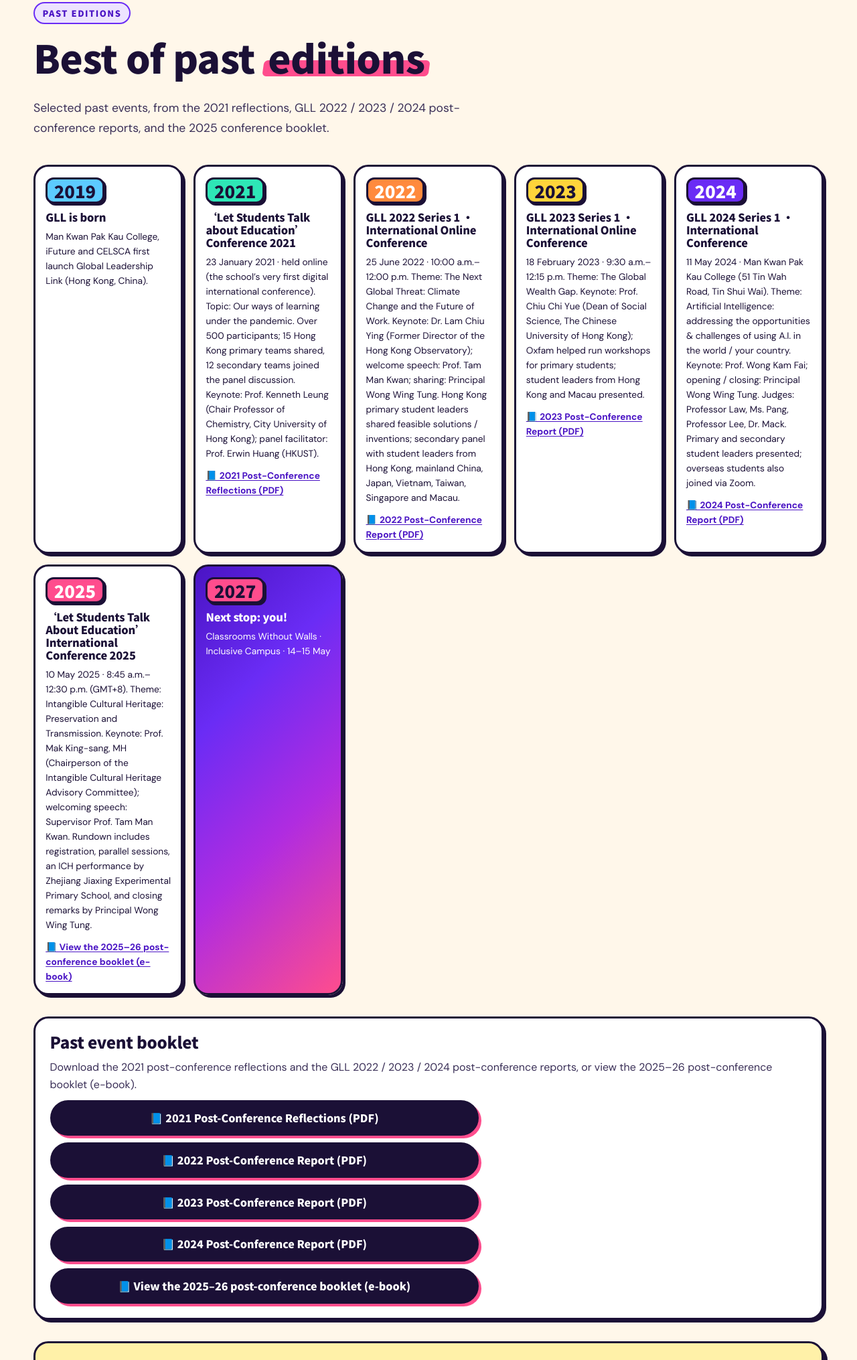
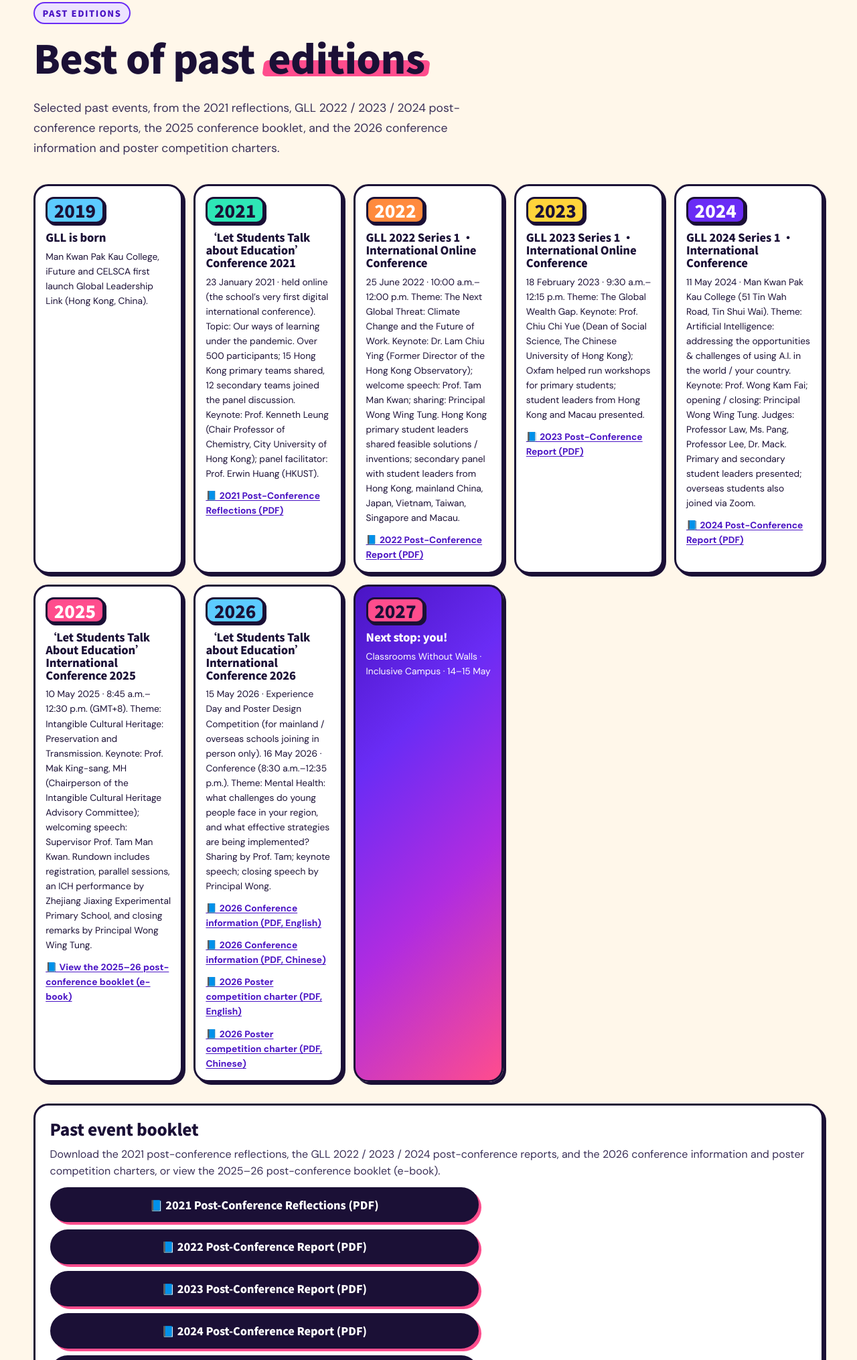
Before and after one commit to MKPC-LSATE/MKPC-LSATE.github.io, a plain HTML site: page index.html in a window 1280 px wide. Shown: the part 9969-12000 px from the top of the page at 67% size. Drawn offline with Linux system fonts and the light colour scheme; a web font is replaced by a local one.

Commit message:
Add the 2026 conference information packs and poster charters.
Link the four pre-event PDFs from a new 2026 timeline card and the booklet box.

Co-authored-by: keithleung73 <keithleung73@users.noreply.github.com>

```diff
--- a/css/style.css
+++ b/css/style.css
@@ -724,7 +724,7 @@ html[lang="en"] .hero-title { font-size: clamp(2.4rem, 11.5vw, 5.4rem); line-hei
 .past-line { list-style: none; margin: 0 0 2rem; padding: 0; display: grid; gap: 1rem; position: relative; }
 .pl-item { position: relative; background: var(--paper); border: var(--border); border-radius: var(--radius); box-shadow: var(--shadow-sm); padding: 1.2rem 1.2rem 1rem; }
 .pl-year { display: inline-block; font-family: var(--font-display); font-weight: 900; font-size: 1.6rem; line-height: 1; padding: .25rem .6rem; border: var(--border); border-radius: 12px; margin-bottom: .7rem; box-shadow: 3px 3px 0 var(--ink); }
-.pl-2019 .pl-year { background: var(--sky); } .pl-2021 .pl-year { background: var(--mint); } .pl-2022 .pl-year { background: var(--orange); color: #fff; } .pl-2023 .pl-year { background: var(--yellow); } .pl-2024 .pl-year { background: var(--violet); color: #fff; } .pl-2025 .pl-year { background: var(--pink); color: #fff; }
+.pl-2019 .pl-year { background: var(--sky); } .pl-2021 .pl-year { background: var(--mint); } .pl-2022 .pl-year { background: var(--orange); color: #fff; } .pl-2023 .pl-year { background: var(--yellow); } .pl-2024 .pl-year { background: var(--violet); color: #fff; } .pl-2025 .pl-year { background: var(--pink); color: #fff; } .pl-2026 .pl-year { background: var(--sky); }
 .pl-2027 { background: var(--grad-hero); color: #fff; border-color: var(--ink); }
 .pl-2027 .pl-year { background: var(--pink); color: var(--ink); }
 .pl-item h3 { font-size: 1.1rem; }
--- a/index.html
+++ b/index.html
@@ -10,7 +10,7 @@
   <link rel="preconnect" href="https://fonts.googleapis.com">
   <link rel="preconnect" href="https://fonts.gstatic.com" crossorigin>
   <link href="https://fonts.googleapis.com/css2?family=DM+Sans:opsz,wght@9..40,400;9..40,500;9..40,700&family=Noto+Sans+TC:wght@400;500;700;900&family=Unbounded:wght@600;800;900&display=swap" rel="stylesheet">
-  <link rel="stylesheet" href="css/style.css?v=20261118d">
+  <link rel="stylesheet" href="css/style.css?v=20261118e">
   <script>
     /* Apply saved language + enable JS-only styles before first paint (prevents flicker). */
     document.documentElement.classList.add('js');
@@ -433,7 +433,7 @@
         <header class="sec-head reveal">
           <p class="kicker" data-i18n="past.kicker">往屆回顧</p>
           <h2 id="past-title" data-i18n="past.title">往屆<span class="hl hl-pink">精華</span></h2>
-          <p class="sec-sub" data-i18n="past.sub">部分歷屆紀錄，資料來自 2021 反思集、GLL 2022／2023／2024 會後報告，以及 2025 年活動小冊子。</p>
+          <p class="sec-sub" data-i18n="past.sub">部分歷屆紀錄，資料來自 2021 反思集、GLL 2022／2023／2024 會後報告、2025 年活動小冊子，以及 2026 研討會資料及海報比賽章程。</p>
         </header>
 
         <ol class="past-line">
@@ -472,6 +472,15 @@
             <p data-i18n="past.y25d">2025年5月10日 · 上午 8:45 至 12:30（GMT+8）。主題：非物質文化遺產的保育與傳承（Intangible Cultural Heritage: Preservation and Transmission）。主題演講：Prof. Mak King-sang, MH（非物質文化遺產諮詢委員會主席）；歡迎辭：Supervisor Prof. Tam Man Kwan。流程包括登記、平行環節、浙江嘉興實驗小學非遺表演，以及 Principal Wong Wing Tung 閉幕致辭。</p>
             <p class="pl-link"><a href="https://mkpc-gll-lsate-2027-ebook.deed.page/" target="_blank" rel="noopener noreferrer" data-i18n="past.y25ebook">📘 瀏覽 2025–26 會後小冊子（電子書）</a></p>
           </li>
+          <li class="pl-item pl-2026 reveal">
+            <span class="pl-year">2026</span>
+            <h3 data-i18n="past.y26t">「讓學生談教育」國際研討會 2026</h3>
+            <p data-i18n="past.y26d">2026年5月15日體驗活動日暨海報設計比賽（只供內地／海外實體參與學校）；5月16日研討會（上午 8:30 至 12:35）。主題：精神健康——你所在地區的年輕人面對甚麼挑戰，以及有何有效對策？（Mental Health: what challenges do young people face in your region, and what effective strategies are being implemented?）。Prof. Tam 分享；主題演講；Principal Wong 閉幕致辭。</p>
+            <p class="pl-link"><a href="docs/GLL-2026-International-Conference-EN.pdf" target="_blank" rel="noopener" data-i18n="past.y26confEn">📘 2026 研討會資料（英文 PDF）</a></p>
+            <p class="pl-link"><a href="docs/GLL-2026-International-Conference-ZH.pdf" target="_blank" rel="noopener" data-i18n="past.y26confZh">📘 2026 研討會資料（中文 PDF）</a></p>
+            <p class="pl-link"><a href="docs/GLL-2026-Poster-Competition-Charter-EN.pdf" target="_blank" rel="noopener" data-i18n="past.y26charterEn">📘 2026 海報比賽章程（英文 PDF）</a></p>
+            <p class="pl-link"><a href="docs/GLL-2026-Poster-Competition-Charter-ZH.pdf" target="_blank" rel="noopener" data-i18n="past.y26charterZh">📘 2026 海報比賽章程（中文 PDF）</a></p>
+          </li>
           <li class="pl-item pl-2027 reveal">
             <span class="pl-year">2027</span>
             <h3 data-i18n="past.y27t">下一站：你！</h3>
@@ -481,13 +490,17 @@
 
         <div class="booklet-box reveal" id="past-booklet">
           <h3 class="sub-title" id="booklet-title" data-i18n="past.bookletTitle">往屆會後小冊子</h3>
-          <p data-i18n="past.bookletLead">可下載 2021 會後反思集、GLL 2022／2023／2024 會後報告，或瀏覽 2025–26 會後小冊子（電子書）。</p>
+          <p data-i18n="past.bookletLead">可下載 2021 會後反思集、GLL 2022／2023／2024 會後報告、2026 研討會資料及海報比賽章程，或瀏覽 2025–26 會後小冊子（電子書）。</p>
           <div class="downloads-actions booklet-actions">
             <a class="btn btn-ink btn-block" href="docs/LSATE-2021-Post-Conference-Reflections.pdf" target="_blank" rel="noopener" data-i18n="past.y21ebook">📘 2021 會後反思集（PDF）</a>
             <a class="btn btn-ink btn-block" href="docs/GLL-2022-Post-Conference-Report.pdf" target="_blank" rel="noopener" data-i18n="past.y22ebook">📘 2022 會後報告（PDF）</a>
             <a class="btn btn-ink btn-block" href="docs/GLL-2023-Post-Conference-Report.pdf" target="_blank" rel="noopener" data-i18n="past.y23ebook">📘 2023 會後報告（PDF）</a>
             <a class="btn btn-ink btn-block" href="docs/GLL-2024-Post-Conference-Report.pdf" target="_blank" rel="noopener" data-i18n="past.y24ebook">📘 2024 會後報告（PDF）</a>
             <a class="btn btn-ink btn-block" href="https://mkpc-gll-lsate-2027-ebook.deed.page/" target="_blank" rel="noopener noreferrer" data-i18n="past.y25ebook">📘 瀏覽 2025–26 會後小冊子（電子書）</a>
+            <a class="btn btn-ink btn-block" href="docs/GLL-2026-International-Conference-EN.pdf" target="_blank" rel="noopener" data-i18n="past.y26confEn">📘 2026 研討會資料（英文 PDF）</a>
+            <a class="btn btn-ink btn-block" href="docs/GLL-2026-International-Conference-ZH.pdf" target="_blank" rel="noopener" data-i18n="past.y26confZh">📘 2026 研討會資料（中文 PDF）</a>
+            <a class="btn btn-ink btn-block" href="docs/GLL-2026-Poster-Competition-Charter-EN.pdf" target="_blank" rel="noopener" data-i18n="past.y26charterEn">📘 2026 海報比賽章程（英文 PDF）</a>
+            <a class="btn btn-ink btn-block" href="docs/GLL-2026-Poster-Competition-Charter-ZH.pdf" target="_blank" rel="noopener" data-i18n="past.y26charterZh">📘 2026 海報比賽章程（中文 PDF）</a>
           </div>
         </div>
 
@@ -701,7 +714,7 @@
     </div>
   </dialog>
 
-  <script src="js/i18n.js?v=20261118d"></script>
-  <script src="js/main.js?v=20261118d"></script>
+  <script src="js/i18n.js?v=20261118e"></script>
+  <script src="js/main.js?v=20261118e"></script>
 </body>
 </html>
--- a/js/i18n.js
+++ b/js/i18n.js
@@ -232,9 +232,9 @@ window.LSATE_EN = {
 
   "past.kicker": "Past editions",
   "past.title": "Best of past <span class=\"hl hl-pink\">editions</span>",
-  "past.sub": "Selected past events, from the 2021 reflections, GLL 2022 / 2023 / 2024 post-conference reports, and the 2025 conference booklet.",
+  "past.sub": "Selected past events, from the 2021 reflections, GLL 2022 / 2023 / 2024 post-conference reports, the 2025 conference booklet, and the 2026 conference information and poster competition charters.",
   "past.bookletTitle": "Past event booklet",
-  "past.bookletLead": "Download the 2021 post-conference reflections and the GLL 2022 / 2023 / 2024 post-conference reports, or view the 2025–26 post-conference booklet (e-book).",
+  "past.bookletLead": "Download the 2021 post-conference reflections, the GLL 2022 / 2023 / 2024 post-conference reports, and the 2026 conference information and poster competition charters, or view the 2025–26 post-conference booklet (e-book).",
   "past.y19t": "GLL is born",
   "past.y19d": "Man Kwan Pak Kau College, iFuture and CELSCA first launch Global Leadership Link (Hong Kong, China).",
   "past.y21ebook": "📘 2021 Post-Conference Reflections (PDF)",
@@ -252,6 +252,12 @@ window.LSATE_EN = {
   "past.y25t": "‘Let Students Talk About Education’ International Conference 2025",
   "past.y25ebook": "📘 View the 2025–26 post-conference booklet (e-book)",
   "past.y25d": "10 May 2025 · 8:45 a.m.–12:30 p.m. (GMT+8). Theme: Intangible Cultural Heritage: Preservation and Transmission. Keynote: Prof. Mak King-sang, MH (Chairperson of the Intangible Cultural Heritage Advisory Committee); welcoming speech: Supervisor Prof. Tam Man Kwan. Rundown includes registration, parallel sessions, an ICH performance by Zhejiang Jiaxing Experimental Primary School, and closing remarks by Principal Wong Wing Tung.",
+  "past.y26t": "‘Let Students Talk about Education’ International Conference 2026",
+  "past.y26d": "15 May 2026 · Experience Day and Poster Design Competition (for mainland / overseas schools joining in person only). 16 May 2026 · Conference (8:30 a.m.–12:35 p.m.). Theme: Mental Health: what challenges do young people face in your region, and what effective strategies are being implemented? Sharing by Prof. Tam; keynote speech; closing speech by Principal Wong.",
+  "past.y26confEn": "📘 2026 Conference information (PDF, English)",
+  "past.y26confZh": "📘 2026 Conference information (PDF, Chinese)",
+  "past.y26charterEn": "📘 2026 Poster competition charter (PDF, English)",
+  "past.y26charterZh": "📘 2026 Poster competition charter (PDF, Chinese)",
   "past.y27t": "Next stop: you!",
   "past.y27d": "Classrooms Without Walls · Inclusive Campus · 14–15 May",
   "past.reachT": "In 2021, students joined from:",
```
Also changed, not shown: 4 other files.
